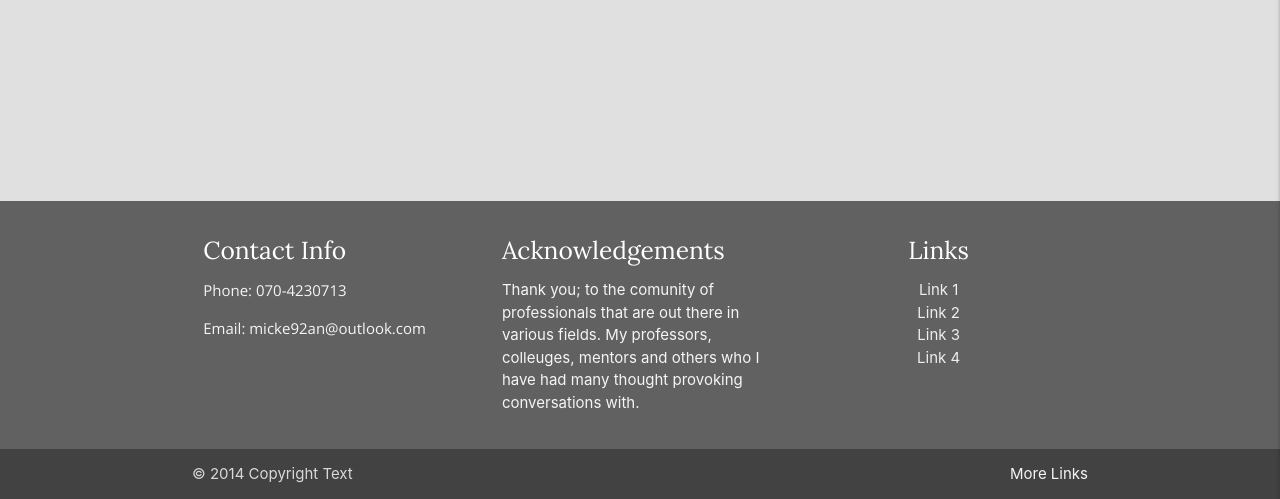
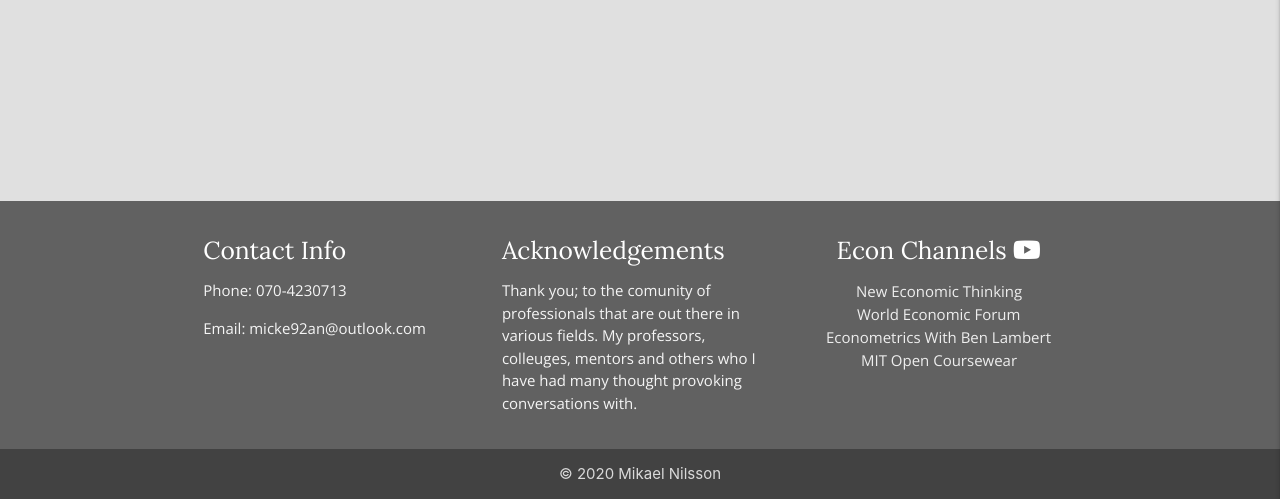
Before and after one commit to 92an/third-milestone-project, a Flask app: page / in a window 1280 px wide. Shown: the part 301-800 px from the top of the page. Run offline with Flask 2, Linux system fonts and the light colour scheme; some libraries are stand-ins or nearby versions.

Commit message:
added hover-css styles, finished footer styling and set up links to econ Channels

```diff
--- a/static/css/style.css
+++ b/static/css/style.css
@@ -8,6 +8,14 @@
 
 .main-text {
     font-family: "Open Sans", serif;
+}
+
+.uppercase {
+    text-transform: uppercase;
+}
+
+.capitalize {
+    text-transform: capitalize;
 }
 
 /* Navigation bar */
--- a/templates/base.html
+++ b/templates/base.html
@@ -7,6 +7,8 @@
     <link rel="stylesheet" href="https://cdnjs.cloudflare.com/ajax/libs/font-awesome/5.15.1/css/all.min.css"
     integrity="sha512-+4zCK9k+qNFUR5X+cKL9EIR+ZOhtIloNl9GIKS57V1MyNsYpYcUrUeQc9vNfzsWfV28IaLL3i96P9sdNyeRssA==" crossorigin="anonymous" type="text/css" />
     <link rel="stylesheet" href="https://cdnjs.cloudflare.com/ajax/libs/materialize/1.0.0/css/materialize.min.css" type="text/css">
+    <link rel="stylesheet" href="https://cdnjs.cloudflare.com/ajax/libs/hover.css/2.1.0/css/hover-min.css"
+    integrity="sha512-glciccPoOqr5mfDGmlJ3bpbvomZmFK+5dRARpt62nZnlKwaYZSfFpFIgUoD8ujqBw4TmPa/F3TX28OctJzoLfg==" crossorigin="anonymous" />
     <title>Dictionary</title>
 </head>
 <body class="grey lighten-2">
@@ -47,31 +49,30 @@
             <div class="row">
                 <div class="col l4 s12">
                     <h5 class="white-text heading">Contact Info</h5>
-                    <p class="grey-text text-lighten-4 main-text"><strong>Phone:</strong> 070-4230713</p>
-                    <p class="grey-text text-lighten-4 main-text"><strong>Email:</strong> micke92an@outlook.com</p>
+                    <p class="grey-text text-lighten-4 main-text main-text"><strong>Phone:</strong> 070-4230713</p>
+                    <p class="grey-text text-lighten-4 main-text main-text"><strong>Email:</strong> micke92an@outlook.com</p>
                 </div>
                 <div class="col l4 s12">
                     <h5 class="white-text heading">Acknowledgements</h5>
-                    <p class="grey-text text-lighten-4">
+                    <p class="grey-text text-lighten-4 main-text">
                     Thank you; to the comunity of professionals that are out there in various fields.
                     My professors, colleuges, mentors and others who I have had many thought provoking conversations with.
                     </p>
                 </div>
-                <div class="col l4 s12 center-align">
-                    <h5 class="white-text heading">Links</h5>
+                <div class="col l4 s12 center-align" id="links">
+                    <h5 class="white-text heading">Econ Channels <i class="fab fa-youtube"></i></h5>
                     <ul>
-                        <li><a class="grey-text text-lighten-3" href="#!">Link 1</a></li>
-                        <li><a class="grey-text text-lighten-3" href="#!">Link 2</a></li>
-                        <li><a class="grey-text text-lighten-3" href="#!">Link 3</a></li>
-                        <li><a class="grey-text text-lighten-3" href="#!">Link 4</a></li>
+                        <li><a class="grey-text text-lighten-3 hvr-grow main-text capitalize" href="https://www.youtube.com/user/INETeconomics" target="_blank">New Economic Thinking</a></li>
+                        <li><a class="grey-text text-lighten-3 hvr-grow main-text capitalize" href="https://www.youtube.com/worldeconomicforum/about" target="_blank">World Economic Forum</a></li>
+                        <li><a class="grey-text text-lighten-3 hvr-grow main-text capitalize" href="https://www.youtube.com/user/SpartacanUsuals/playlists" target="_blank">Econometrics with Ben Lambert</a></li>
+                        <li><a class="grey-text text-lighten-3 hvr-grow main-text capitalize" href="https://www.youtube.com/c/mitocw/videos" target="_blank">MIT Open Coursewear</a></li>
                     </ul>
                 </div>
             </div>
         </div>
         <div class="footer-copyright grey darken-3">
-            <div class="container">
-                © 2014 Copyright Text
-                <a class="grey-text text-lighten-4 right" href="#!">More Links</a>
+            <div class="container center-align">
+                © 2020 Mikael Nilsson
             </div>
         </div>
     </footer>
```
